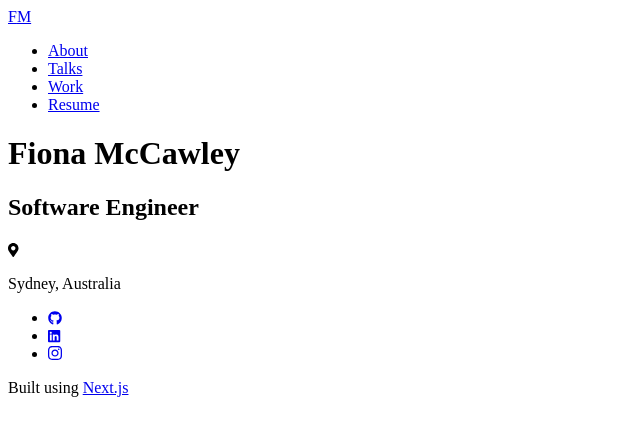
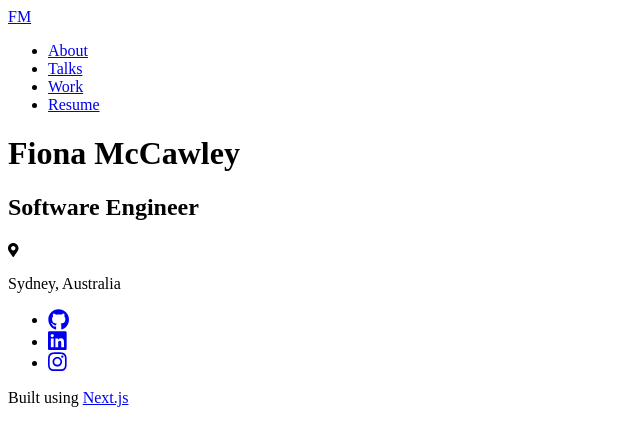
Before and after one commit to fimac/fimac-site, a Next.js app: page / in a window 1280 px wide. Shown: the top 446 px of the page, without its empty margins (0-640 px from the left). Built offline with nearby package versions, Linux system fonts and the light colour scheme.

Commit message:
Make icons larger

```diff
--- a/pages/index.tsx
+++ b/pages/index.tsx
@@ -49,7 +49,7 @@ const Home = () => {
               >
                 <FontAwesomeIcon
                   icon={faGithub}
-                  size='sm'
+                  size='lg'
                   className='fill-current w-6'
                 />
               </a>
@@ -63,7 +63,7 @@ const Home = () => {
               >
                 <FontAwesomeIcon
                   icon={faLinkedin}
-                  size='sm'
+                  size='lg'
                   className='fill-current w-6'
                 />
               </a>
@@ -77,6 +77,7 @@ const Home = () => {
               >
                 <FontAwesomeIcon
                   icon={faInstagram}
+                  size='lg'
                   className='fill-current w-6'
                 />
               </a>
```
